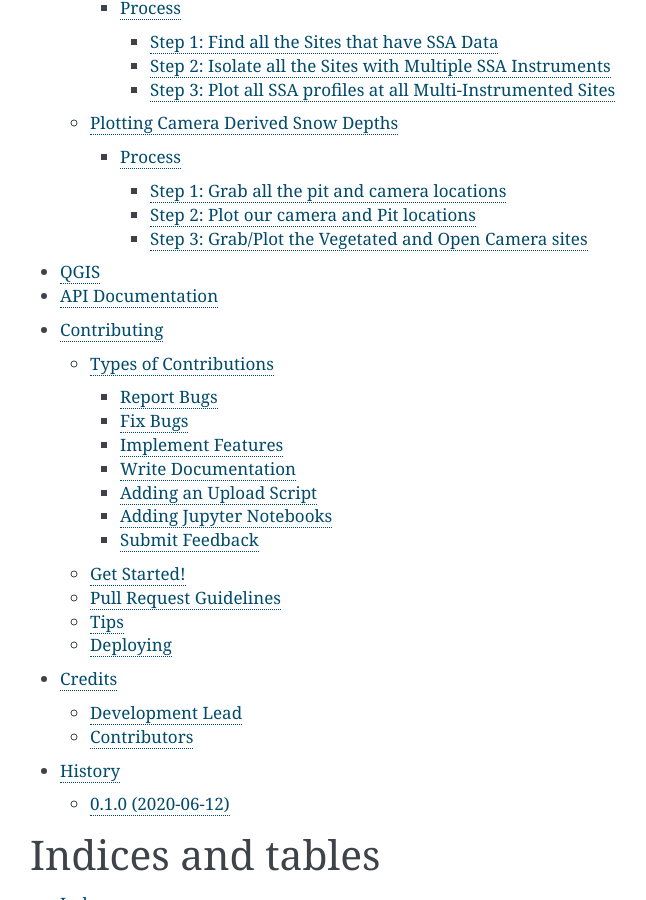
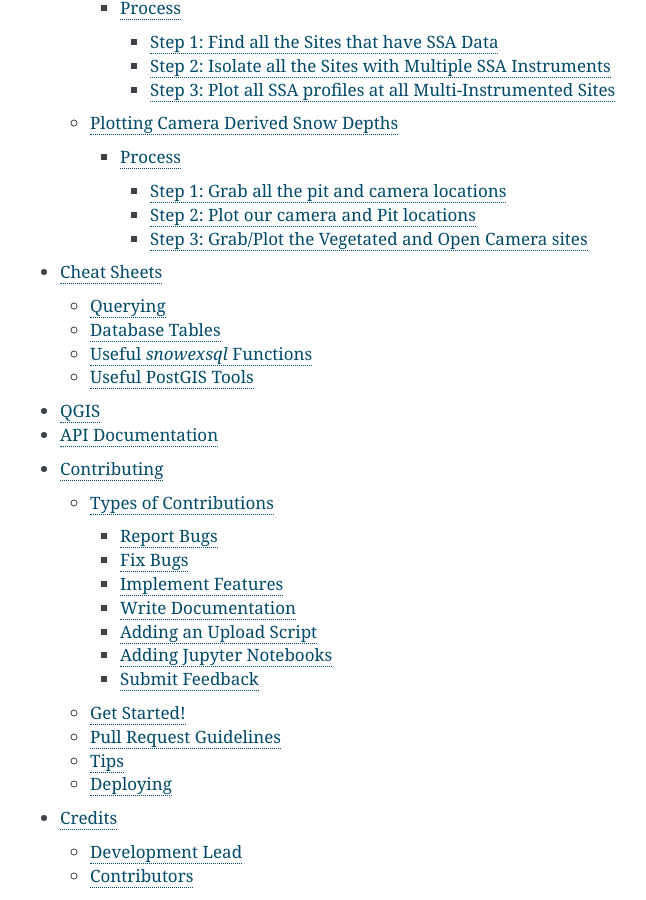
Before and after one commit to SnowEx/snowexsql, a Sphinx documentation site: the page built from docs/index.rst, in a window 1280 px wide and 900 px high, scrolled down 2672 px. Shown: the whole window, without its empty margins (390-1036 px from the left). Built offline with Sphinx 7.4.7, drawn with Linux system fonts in a browser that asks for light colours; pages that are not in the unit, such as notebooks, are missing from menus; some of the changed lines change nothing that is shown.

Commit message:
Added an initial cheat sheet, fixed #20

```diff
--- /dev/null
+++ b/docs/cheat_sheet.rst
@@ -0,0 +1,150 @@
+Cheat Sheets
+============
+
+.. role:: python(code)
+    :language: python
+
+Below is a list of common things you will likely want to use for querying in the database
+
+Querying
+---------
+The table below shows a handful of useful ways to query the database.
+
+
+.. list-table:: Querying
+   :widths: 10 100 1000
+   :header-rows: 1
+
+   * - Technique
+     - Usage
+     - Description
+
+   * - :python:`==`, :python:`!=`,  :python:`>=`,  :python:`<=`, :python:`>`,  :python:`<`
+     - :python:`qry.filter(SiteData.site_id == '1S20')`
+     - Filter by a conditional to a value
+
+   * - :python:`.in_()`
+     - :python:`qry.filter(PointData.date.in_([date1, date2]))`
+     - Filter by matching a value in a list
+
+   * - :python:`.contains()`
+     - :python:`qry.filter(LayerData.comments).contains('graupel'))`
+     - Filter by finding a substring
+
+   * - :python:`.distinct()`
+     - :python:`qry.filter(RasterData.surveyors).distinct()`
+     - Reduce result to unique values
+
+   * - :python:`.limit()`
+     - :python:`qry.filter(PointsData).limit(10)`
+     - Limit the number of records returned
+
+
+Database Tables
+----------------
+The table below shows the SQL table names to Python Object Relational Mapping (ORM) classes with descriptions of data
+in them
+
+.. list-table:: **Database Tables**
+   :widths: 10 20 180
+   :header-rows: 1
+
+   * - SQL Table
+     - snowexsql Class
+     - Description
+
+   * - :python:`sites`
+     - :py:class:`snowexsql.data.SiteData`
+     -  Details describing pit sites
+
+   * - :python:`points`
+     - :py:class:`snowexsql.data.PointData`
+     - Data with a single value and single location
+
+   * - :python:`layers`
+     - :py:class:`snowexsql.data.LayerData`
+     - Data with a single value at a single location with a depth component
+
+   * - :python:`images`
+     - :py:class:`snowexsql.data.ImageData`
+     - Raster Data
+
+Useful `snowexsql` Functions
+--------------------------
+The table below shows useful tools built with this library
+
+.. list-table::
+   :widths: 10 20 180
+   :header-rows: 1
+
+   * - Function
+     - Usage
+     - Description
+
+   *  - :py:func:`snowexsql.db.get_db`
+      - :python:`eng, sesh = get_db('<USER>:<PASS>@<IP>/snowex')`
+      - Get `engine <https://docs.sqlalchemy.org/en/14/core/connections.html>`_ / `session <https://docs.sqlalchemy.org/en/14/orm/session_basics.html>`_ objects to query db
+
+   * - :py:func:`snowexsql.db.get_table_attributes`
+     - :python:`cols = get_table_attributes(PointData)`
+     - Get table column names
+
+   * - :py:func:`snowexsql.conversions.query_to_geopandas`
+     - :python:`df = query_to_geopands(qry, engine)`
+     - Convert a query to a geopandas dataframe
+
+   * - :py:func:`snowexsql.conversions.raster_to_rasterio`
+     - :python:`ds = rasters_to_rasterio(records)`
+     - Convert db result to rasterio datasets
+
+Useful PostGIS Tools
+--------------------
+The table below shows useful tools that can be used in python from postgis. These are accessed in two ways.
+
+    1. :python:`import sqlalchemy.sql.func as func`
+    2. :python:`import geoalchemy2.functions as gfunc`
+
+
+.. list-table::
+   :widths: 10 20 180
+   :header-rows: 1
+
+   * - Function
+     - Usage
+     - Description
+
+   * - `ST_AsTiff <https://postgis.net/docs/RT_ST_AsTIFF.html>`_
+     - :python:`session.query(func.ST_AsTiff(ImageData.raster))`
+     - Convert binary to GeoTiff format
+
+   * - `ST_Union <https://postgis.net/docs/RT_ST_Union.html>`_
+     - :python:`session.query(func.Union(ImageData.raster, _type=Raster))`
+     - Merge queried tiles
+
+   * - `ST_Clip <https://postgis.net/docs/RT_ST_Clip.html>`_
+     - :python:`session.query(func.ST_Clip(ImageData.raster, shp))`
+     - Clip raster by polygon
+
+   * - `ST_Intersects <https://postgis.net/docs/RT_ST_Intersects.html>`_
+     - :python:`session.query(func.ST_Intersects(ImageData.raster, shp))`
+     - Get tiles that touch polygon
+
+   * - `ST_Rescale <https://postgis.net/docs/RT_ST_Rescale.html>`_
+     - :python:`session.query(func.ST_Rescale(ImageData.raster, res, res)`
+     - Rescale raster
+
+   * - `ST_Hillshade <https://postgis.net/docs/RT_ST_Hillshade.html>`_
+     - :python:`session.query(func.ST_Hillshade(ImageData.raster))`
+     - Get a hillshade of raster
+
+   * - `ST_Envelope <https://postgis.net/docs/RT_ST_Envelope.html>`_
+     - :python:`session.query(func.ST_Envelope(ImageData.raster))`
+     - Get geometry outline of raster
+
+   * - `ST_Centroid <https://postgis.net/docs/ST_Centroid.html>`_
+     - :python:`session.query(func.ST_Envelope(ImageData.raster))`
+     - Get centroid of a polygon/points
+
+   * - `ST_Within <https://postgis.net/docs/ST_Within.html>`_
+     - :python:`session.query(func.ST_Within(SiteData.geom, shp))`
+     - Get data within polygon
--- a/docs/index.rst
+++ b/docs/index.rst
@@ -8,6 +8,7 @@
    database_structure
    data_notes
    examples
+   cheat_sheet
    qgis
    api
    contributing
```
